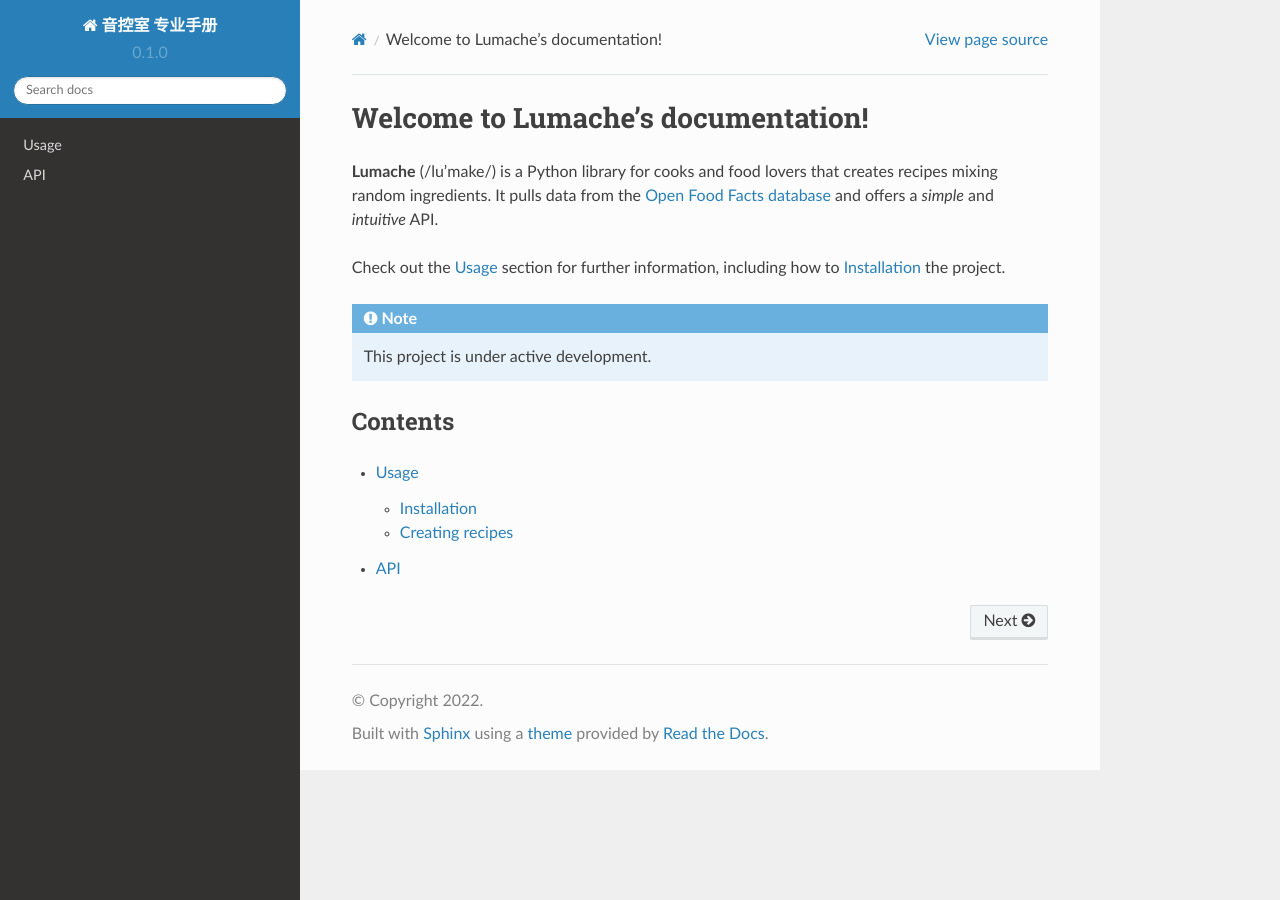
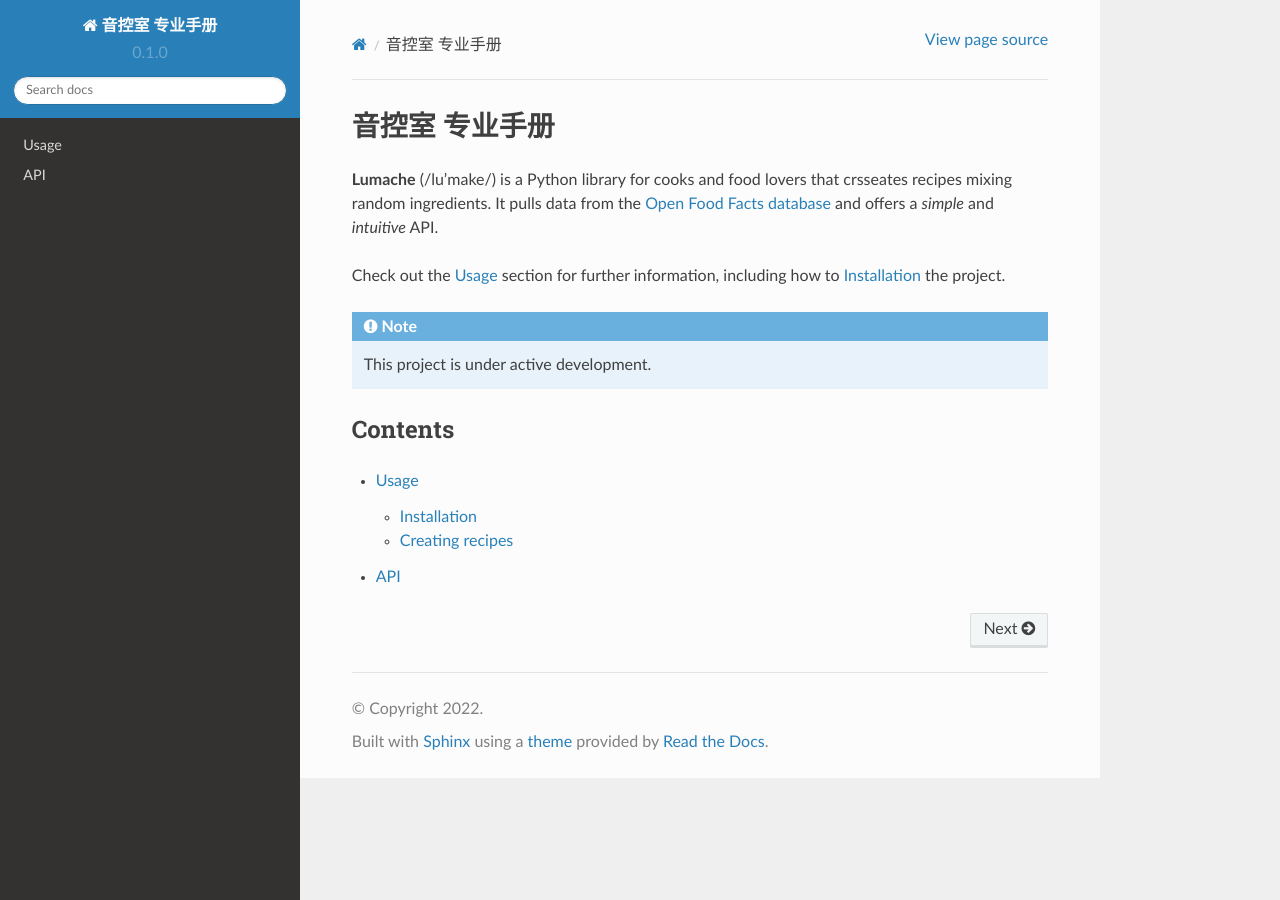
Before and after one commit to Jizyjiang/STX_YK-DOCS, a Sphinx documentation site: the page built from docs/source/index.rst, in a window 1280 px wide. Built offline with Sphinx 7.4.7 and the Read the Docs theme 2.0.0, drawn with Linux system fonts in a browser that asks for light colours.

Commit message:
Update index.rst

```diff
--- a/docs/source/index.rst
+++ b/docs/source/index.rst
@@ -1,8 +1,8 @@
-Welcome to Lumache's documentation!
+音控室 专业手册
 ===================================
 
 **Lumache** (/lu'make/) is a Python library for cooks and food lovers
-that creates recipes mixing random ingredients.
+that crsseates recipes mixing random ingredients.
 It pulls data from the `Open Food Facts database <https://world.openfoodfacts.org/>`_
 and offers a *simple* and *intuitive* API.
 
```
